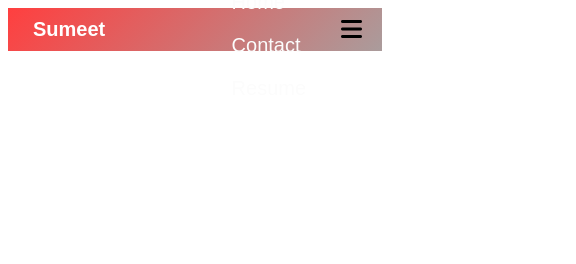
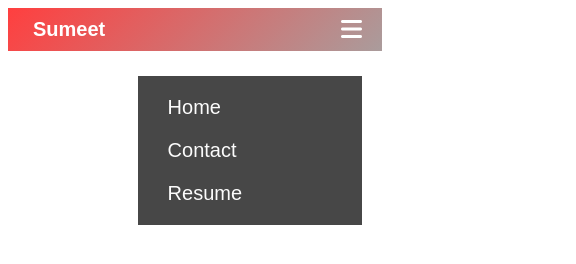
Before and after one commit to i-m-meet/NavBars, a plain HTML site: page NavBarWithTitle.html in a window 390 px wide. Both pictures are taken after a click on the element 351 px from the left and 29 px from the top of the page. Shown: the whole page, 576 px wide, since content can reach past the window. Drawn offline with Linux system fonts and the light colour scheme.

Commit message:
nav with title updated

```diff
--- a/NavBarWithTitle.html
+++ b/NavBarWithTitle.html
@@ -6,97 +6,84 @@
     <title>Nav Bar With Brand Name</title>
     <link rel="stylesheet" href="https://cdnjs.cloudflare.com/ajax/libs/font-awesome/6.5.2/css/all.min.css" integrity="sha512-SnH5WK+bZxgPHs44uWIX+LLJAJ9/2PkPKZ5QiAj6Ta86w+fsb2TkcmfRyVX3pBnMFcV7oQPJkl9QevSCWr3W6A==" crossorigin="anonymous" referrerpolicy="no-referrer" />
     <style>
-header{
-    background-image:linear-gradient(-45deg, rgb(170, 156, 156), rgba(255, 0, 0, 0.753))
+        header {
+            background-image: linear-gradient(-45deg, rgb(170, 156, 156), rgba(255, 0, 0, 0.753));
         }
-.navbar{
-    display:flex;
-    font-family:sans-serif;
-    font-size: 18px ;
+        .navbar {
+            display: flex;
+            font-family: sans-serif;
+            font-size: 18px;
             padding: 10px 20px;
             justify-content: space-between;
             align-items: center;
             position: relative;
-
         }
-.website-name{
+        .website-name {
             font-size: 30px;
             margin-left: 10px;
             width: 30%;
         }
-.website-name a{
+        .website-name a {
             color: white;
             text-decoration: none;
             font-weight: bold;
         }
-.website-name a:hover{
+        .website-name a:hover {
             cursor: pointer;
             color: lightgoldenrodyellow;
         }
-.links{
-    display:flex;
-    justify-content:space-between;
+        .links {
+            display: flex;
+            justify-content: space-between;
             align-items: center;
             width: 60%;
-
         }
-.nav-list{
-    display:flex;
+        .nav-list {
+            display: flex;
             list-style: none;
-
         }
-.nav-list a{
+        .nav-list a {
             color: rgb(252, 252, 252);
             text-decoration: none;
             margin-left: 30px;
-    font-size:20px;
+            font-size: 20px;
         }
-.menu-icon{
+        .menu-icon {
             display: none;
             font-size: 24px;
-    color: black;
+            color: white; /* Changed to white for better contrast */
             cursor: pointer;
-    position: absolute;
-    right:20px
+            position: absolute; /* Added for positioning */
+            right: 20px; /* Added for positioning */
         }
-@media(max-width: 800px){
-    .menu-icon{
+        @media (max-width: 800px) {
+            .menu-icon {
                 display: block;
-        margin-left: 100px;
             }
-    .website-name{
+            .website-name {
                 font-size: 20px;
                 margin-left: 5px;
                 width: 30%;
             }
-    .website-name a{
-        color: white;
-        text-decoration: none;
-        font-weight: bold;
+            .nav-list {
+                display: none;
+                flex-direction: column;
+                width: 60%; /* Adjusted width */
+                text-align: center;
+                background-color: rgba(51, 51, 51, 0.9);
+                position: absolute; /* Added for positioning */
+                top: 50px; /* Added for positioning */
+                right: 20px; /* Added for positioning */
+                padding: 10px 0;
+                align-items: flex-start; /* Align items to the start */
             }
-    .website-name a:hover{
-        cursor: pointer;
-        color: lightgoldenrodyellow;
-    }
-    .nav-list{
-        display: none ;
-        flex-direction: column;
-        width: 100%;
-        text-align: center;
-        background-color: transparent;
-        position:absolute;
-        margin-top: 50px;
-        margin-right: 20px;
-        align-items: flex-start;
-    }
-    .nav-list.active{
+            .nav-list.active {
                 display: flex;
             }
-    .nav-list li{
+            .nav-list li {
                 margin: 10px 0;
             }
         }
-
     </style>
 </head>
 <body>
@@ -109,19 +96,17 @@ header{
                 <i class="fa-solid fa-bars"></i>
             </div>
             <div class="links">
-
-                <ul class="nav-list" >
+                <ul class="nav-list">
                     <li><a href="#">Home</a></li>
                     <li><a href="#">Contact</a></li>
                     <li><a href="#">Resume</a></li>
                 </ul>
-
             </div>
         </nav>
     </header>
     <script>
-        function toggleMenu(){
-            const navList= document.querySelector('.nav-list');
+        function toggleMenu() {
+            const navList = document.querySelector('.nav-list');
             navList.classList.toggle('active');
         }
     </script>
```
Lines whose indentation alone changed are shown as unchanged.
